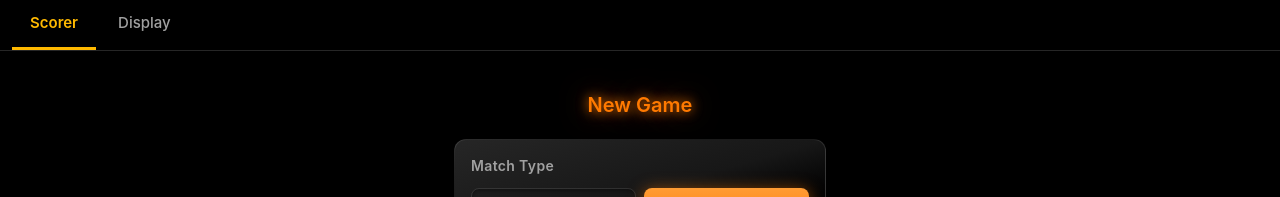
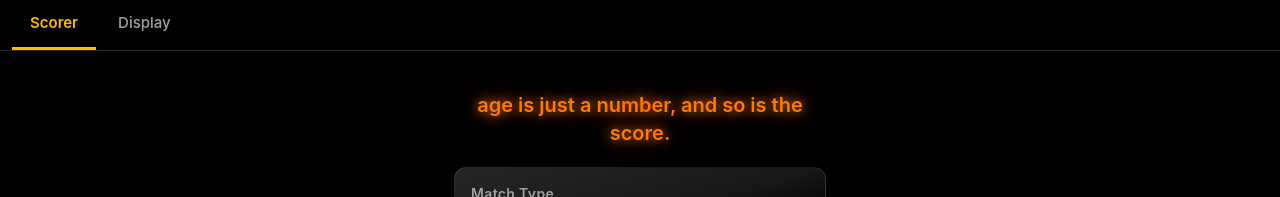
Before and after one commit to c4rlosst/pickleball_scorer, a React (Vite) app: page / in a window 1280 px wide. Shown: the top 197 px of the page. Built offline with nearby package versions, Linux system fonts and the light colour scheme; no server answers.

Commit message:
Replace New Game heading with tagline

```diff
--- a/src/Scorer.tsx
+++ b/src/Scorer.tsx
@@ -188,7 +188,7 @@ function Setup({ onStart }: { onStart: (setup: SetupOptions) => void }) {
         className={`text-center text-xl font-semibold transition-colors duration-300 ${activeAccent.text}`}
         style={{ textShadow: `0 0 12px ${activeAccent.hex}, 0 0 28px ${activeAccent.hex}90` }}
       >
-        New Game
+        age is just a number, and so is the score.
       </h2>
 
       <Panel label="Match Type">
```
